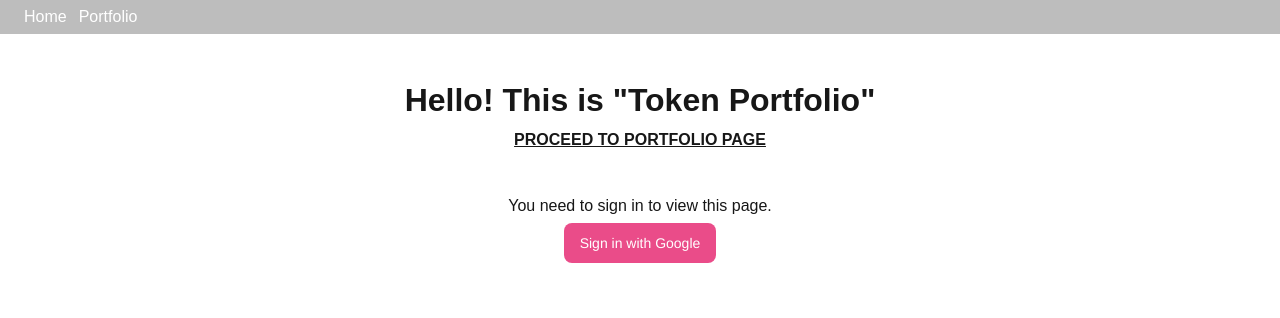
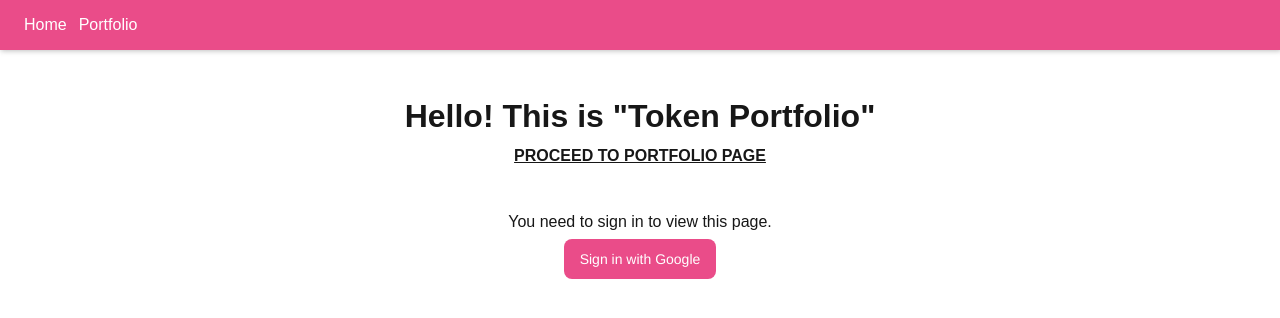
Before and after one commit to r0mansCode/tokenportfolio, a Next.js app: page / in a window 1280 px wide. Shown: the top 318 px of the page. Built offline with nearby package versions, Linux system fonts and the light colour scheme; no server answers.

Commit message:
nav styles

```diff
--- a/src/app/components/nav-bar/nav.module.scss
+++ b/src/app/components/nav-bar/nav.module.scss
@@ -2,7 +2,8 @@
   display: flex;
   gap: 12px;
   width: 100%;
-  padding: 8px 24px;
-  background-color: rgba(170, 170, 170, 0.768);
+  padding: 16px 24px;
+  background-color: #ea4c89;
   color: white;
+  box-shadow: 1px 1px 5px rgba(80, 80, 80, 0.364);
 }
```
